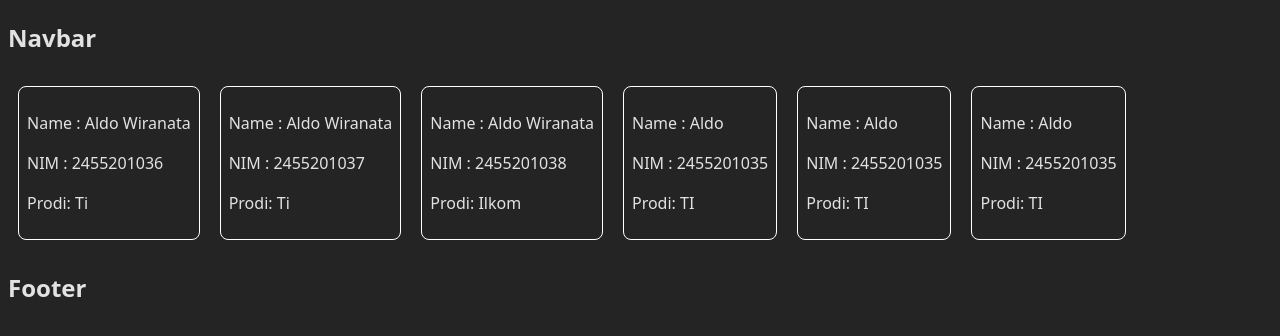
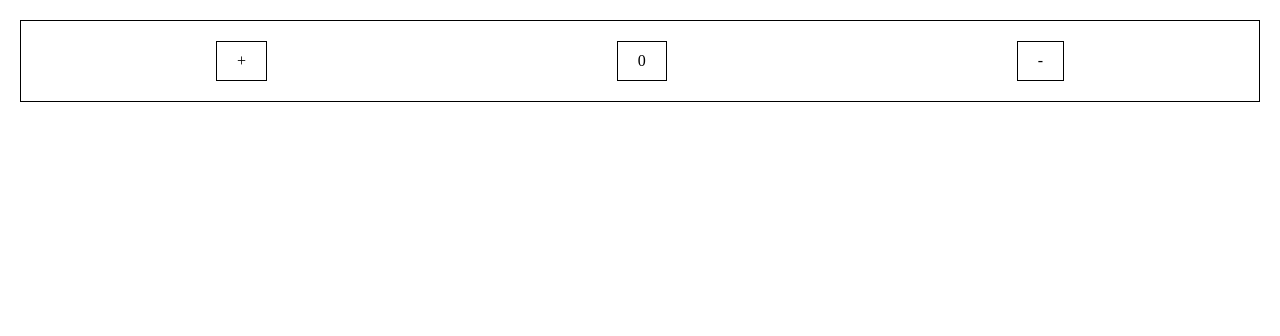
Before and after one commit to alwiranata/typescript-react, a React (Vite) app: page / in a window 1280 px wide. Shown: the top 336 px of the page. Built offline with nearby package versions, Linux system fonts and the light colour scheme.

Commit message:
add State

```diff
--- a/src/App.css
+++ b/src/App.css
@@ -1,46 +1,18 @@
-#root {
-  max-width: 1280px;
-  margin: 0 auto;
-  padding: 2rem;
-  text-align: center;
+* {
+  margin: 0;
+  padding: 0;
 }
 
-.logo {
-  height: 6em;
-  padding: 1.5em;
-  will-change: filter;
-  transition: filter 300ms;
-}
-.logo:hover {
-  filter: drop-shadow(0 0 2em #646cffaa);
-}
-.logo.react:hover {
-  filter: drop-shadow(0 0 2em #61dafbaa);
-}
-
-@keyframes logo-spin {
-  from {
-    transform: rotate(0deg);
-  }
-  to {
-    transform: rotate(360deg);
-  }
-}
-
-@media (prefers-reduced-motion: no-preference) {
-  a:nth-of-type(2) .logo {
-    animation: logo-spin infinite 20s linear;
-  }
-}
-
-.card {
-  padding: 2em;
-  border:  1px solid white;
-  border-radius:  8px;
-  padding: 5px 20px ;
+.block {
+  padding:  10px 20px;
+  border: 1px solid black;
   margin: 10px;
 }
 
-.read-the-docs {
-  color: #888;
+.container {
+  padding:  10px 20px;
+  margin: 20px;
+  border: 1px solid black;
+  display:  flex;
+  justify-content: space-around;
 }
--- a/src/App.tsx
+++ b/src/App.tsx
@@ -1,49 +1,54 @@
-import Navbar from "./components/Navbar"
-import Footer from "./components/Footer"
-import ProfileCard from "./components/ProfileCard"
-// import './App.css'
+// import Navbar from "./components/Navbar"
+// import Footer from "./components/Footer"
+// import ProfileCard from "./components/ProfileCard"
+import './App.css'
 
-type Students = {
-  id :string
-  name : string
-  nim : string
-  prodi : string
-}
+import Counter from "./components/Counter"
 
-const students : Students[] = [
-  {
-    id : "1",
-    name : "Aldo",
-    nim : "2455201035",
-    prodi : "TI"
-  },
-  {
-    id : "2",
-    name : "Aldo",
-    nim : "2455201035",
-    prodi : "TI"
-  },
-  {
-    id : "3",
-    name : "Aldo",
-    nim : "2455201035",
-    prodi : "TI"
-  }
+// type Students = {
+//   id :string
+//   name : string
+//   nim : string
+//   prodi : string
+// }
 
-]
+// const students : Students[] = [
+//   {
+//     id : "1",
+//     name : "Aldo",
+//     nim : "2455201035",
+//     prodi : "TI"
+//   },
+//   {
+//     id : "2",
+//     name : "Aldo",
+//     nim : "2455201035",
+//     prodi : "TI"
+//   },
+//   {
+//     id : "3",
+//     name : "Aldo",
+//     nim : "2455201035",
+//     prodi : "TI"
+//   }
+
+// ]
 
 function App() {
   return (
+    // <>
+    // <Navbar/>
+    // <ProfileCard name="Aldo Wiranata" nim = "2455201036" prodi="Ti"/>
+    // <ProfileCard name="Aldo Wiranata" nim = "2455201037" prodi="Ti"/>
+    // <ProfileCard name="Aldo Wiranata" nim = "2455201038" prodi="Ilkom"/>
+
+    // {students.map((student) => {
+    //   return <ProfileCard key={student.id}   name={student.name} nim={student.nim} prodi={student.prodi}/>
+    // })}
+    // <Footer/>
+    // </>
     <>
-    <Navbar/>
-    <ProfileCard name="Aldo Wiranata" nim = "2455201036" prodi="Ti"/>
-    <ProfileCard name="Aldo Wiranata" nim = "2455201037" prodi="Ti"/>
-    <ProfileCard name="Aldo Wiranata" nim = "2455201038" prodi="Ilkom"/>
-
-    {students.map((student) => {
-      return <ProfileCard key={student.id}   name={student.name} nim={student.nim} prodi={student.prodi}/>
-    })}
-    <Footer/>
+     < Counter/>
     </>
   )
 }
--- /dev/null
+++ b/src/components/Counter.tsx
@@ -0,0 +1,29 @@
+import { useState } from "react"
+
+
+
+const Counter = () => {
+    const [count, setCount] = useState(0)
+
+    const handleIncrement = () => {
+        // alert("Increment")
+        setCount(count + 1)
+    }
+
+    const handleDecrement = () => {
+        // alert("Decrement")
+        setCount(count - 1)
+    }
+
+    return (
+        <>
+        <div className="container">
+            <span className="block" onClick={handleIncrement}>+</span>
+            <span className="block">{count}</span>
+            <span className = "block" onClick={handleDecrement}>-</span>
+        </div>
+        </>
+    )
+}
+
+export default Counter
--- a/src/index.css
+++ /dev/null
@@ -1,22 +0,0 @@
-:root {
-  font-family: system-ui, Avenir, Helvetica, Arial, sans-serif;
-  line-height: 1.5;
-  font-weight: 400;
-
-  color-scheme: light dark;
-  color: rgba(255, 255, 255, 0.87);
-  background-color: #242424;
-
-  font-synthesis: none;
-  text-rendering: optimizeLegibility;
-  -webkit-font-smoothing: antialiased;
-  -moz-osx-font-smoothing: grayscale;
-}
-
-.card {
-  padding:  8px;
-  border:  1px solid white;
-  border-radius:  8px;
-  display:  inline-block;
-  margin: 10px;
-}
--- a/src/main.tsx
+++ b/src/main.tsx
@@ -1,7 +1,6 @@
 import { StrictMode } from 'react'
 import { createRoot } from 'react-dom/client'
 import App from './App.tsx'
-import './index.css'
 
 createRoot(document.getElementById('root')!).render(
   <StrictMode>
```
